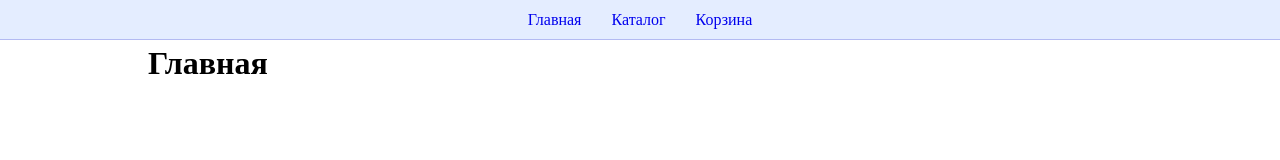
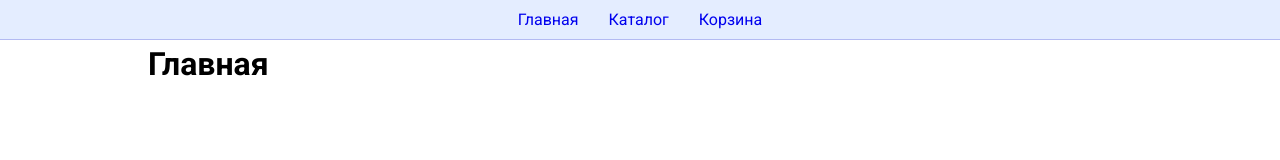
Before and after one commit to seagirl1110/sports-store, a Vue app: page / in a window 1280 px wide. Shown: the top 160 px of the page. Built offline with nearby package versions, Linux system fonts and the light colour scheme.

Commit message:
feat: add font

```diff
--- a/index.html
+++ b/index.html
@@ -1,9 +1,15 @@
-<!DOCTYPE html>
+<!doctype html>
 <html lang="en">
   <head>
-    <meta charset="UTF-8">
-    <link rel="icon" href="/favicon.ico">
-    <meta name="viewport" content="width=device-width, initial-scale=1.0">
+    <meta charset="UTF-8" />
+    <link rel="icon" href="/favicon.ico" />
+    <link rel="preconnect" href="https://fonts.googleapis.com" />
+    <link rel="preconnect" href="https://fonts.gstatic.com" crossorigin />
+    <link
+      href="https://fonts.googleapis.com/css2?family=Roboto:ital,wght@0,100;0,300;0,400;0,500;0,700;0,900;1,100;1,300;1,400;1,500;1,700;1,900&display=swap"
+      rel="stylesheet"
+    />
+    <meta name="viewport" content="width=device-width, initial-scale=1.0" />
     <title>Vite App</title>
   </head>
   <body>
--- a/src/assets/main.scss
+++ b/src/assets/main.scss
@@ -2,6 +2,13 @@
   margin: 0;
   padding: 0;
   box-sizing: border-box;
+}
+
+#app {
+  font-family: 'Roboto', sans-serif;
+  font-weight: 400;
+  font-style: normal;
+  font-size: 16px;
 }
 
 .center-wrapper {
--- a/src/components/BasketProductItem.vue
+++ b/src/components/BasketProductItem.vue
@@ -97,7 +97,6 @@ defineProps<Props>();
     // .product__name
 
     &__name {
-        font-size: 16px;
         text-align: end;
     }
 
@@ -123,7 +122,6 @@ defineProps<Props>();
     // .product__price
 
     &__price {
-        font-size: 16px;
 
         // .product__price--new
 
```
